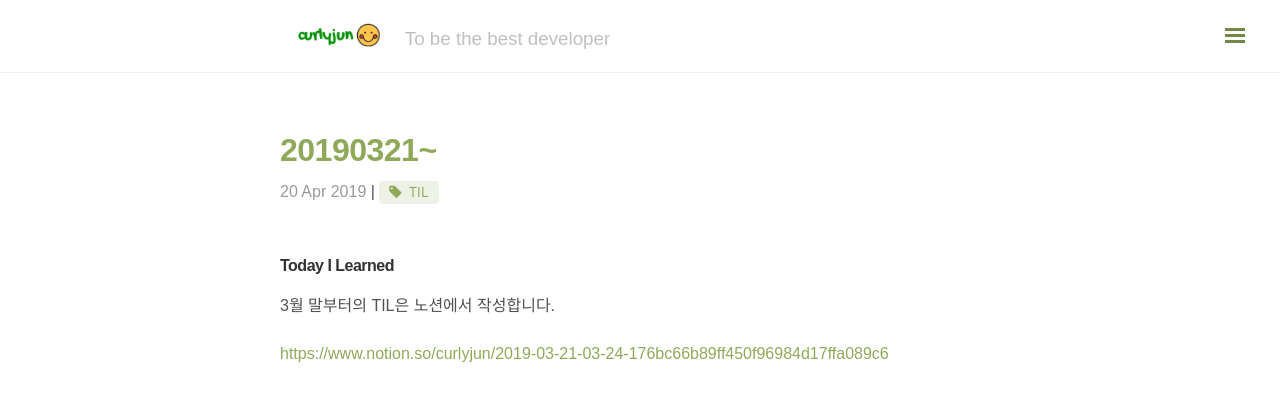
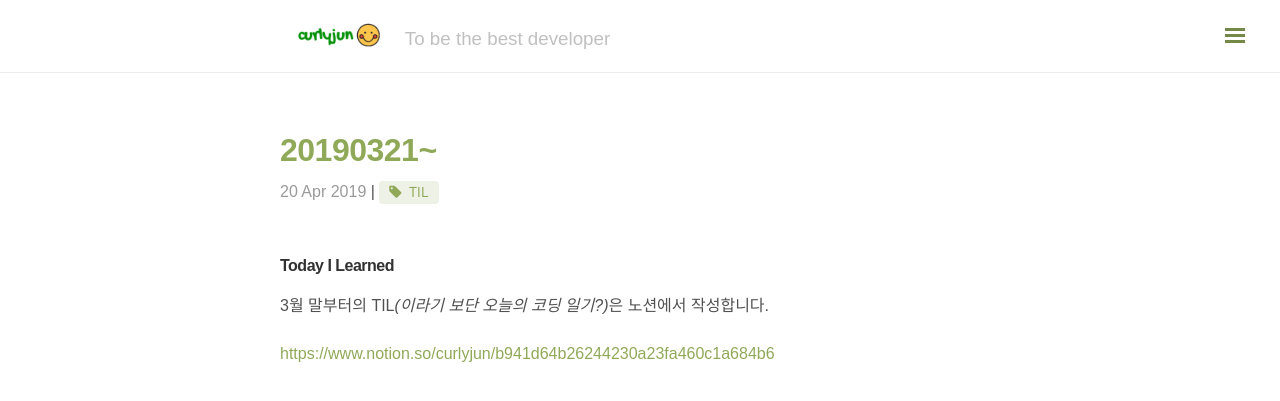
Before and after one commit to curlyjun/legacy__blog, a Jekyll site: the page built from _posts/TIL/2019-04-20-TIL.md, in a window 1280 px wide. Shown: the top 401 px of the page. Built offline with Jekyll 4.4.1, drawn with Linux system fonts in a browser that asks for light colours; nearby versions of some CDN libraries; comment, search, counter and statistics services are not loaded.

Commit message:
:memo: Edit TIL

```diff
--- a/_posts/TIL/2019-04-20-TIL.md
+++ b/_posts/TIL/2019-04-20-TIL.md
@@ -8,6 +8,6 @@ comments: true
 
 ### Today I Learned
 
-3월 말부터의 TIL은 노션에서 작성합니다.
+3월 말부터의 TIL*(이라기 보단 오늘의 코딩 일기?)*은 노션에서 작성합니다.
 
-[https://www.notion.so/curlyjun/2019-03-21-03-24-176bc66b89ff450f96984d17ffa089c6](https://www.notion.so/curlyjun/2019-03-21-03-24-176bc66b89ff450f96984d17ffa089c6)
+[https://www.notion.so/curlyjun/b941d64b26244230a23fa460c1a684b6](https://www.notion.so/curlyjun/b941d64b26244230a23fa460c1a684b6)
```
Also changed, not shown: _posts/TIL/2019-03-26-TIL.md (line endings or trailing spaces).
